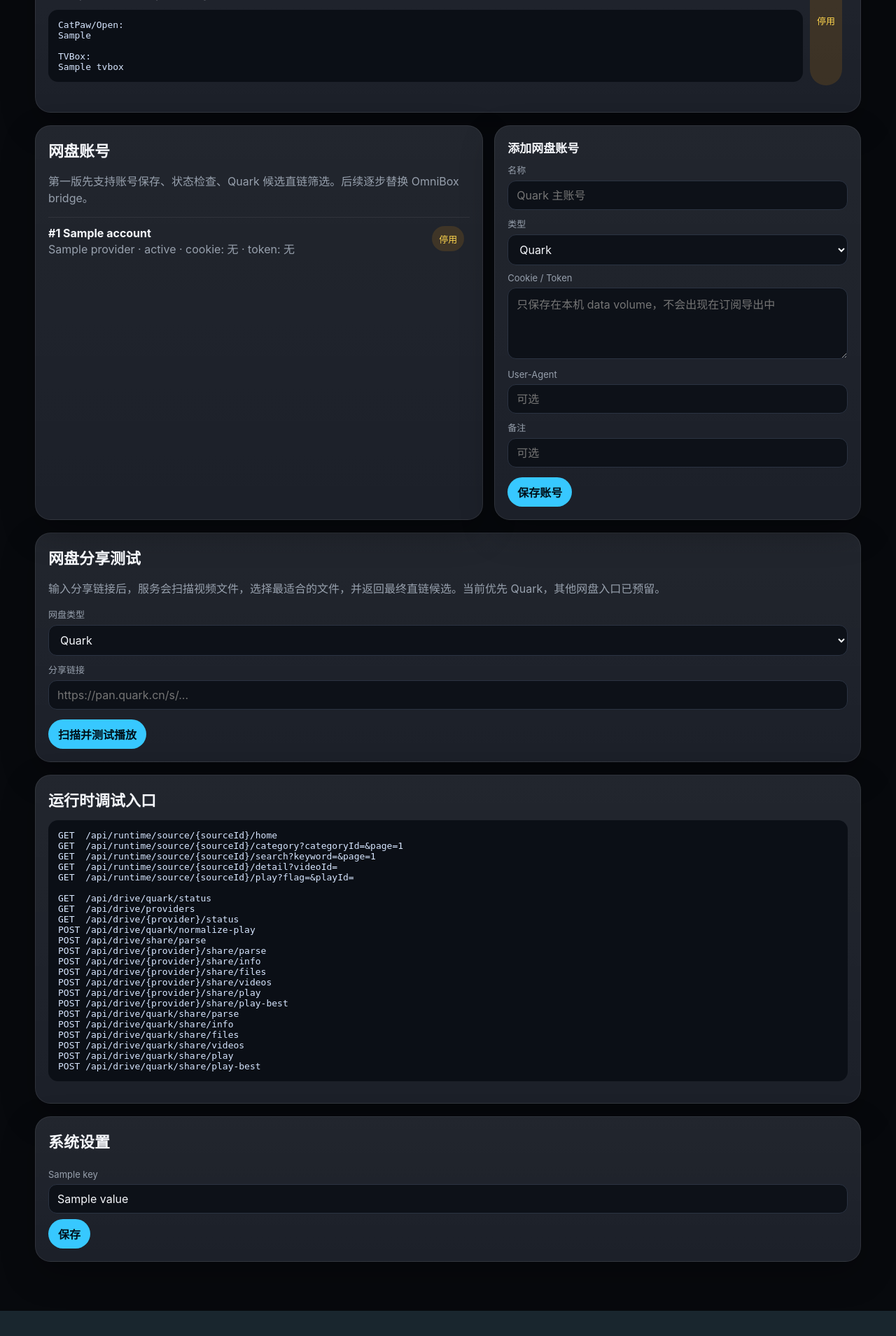
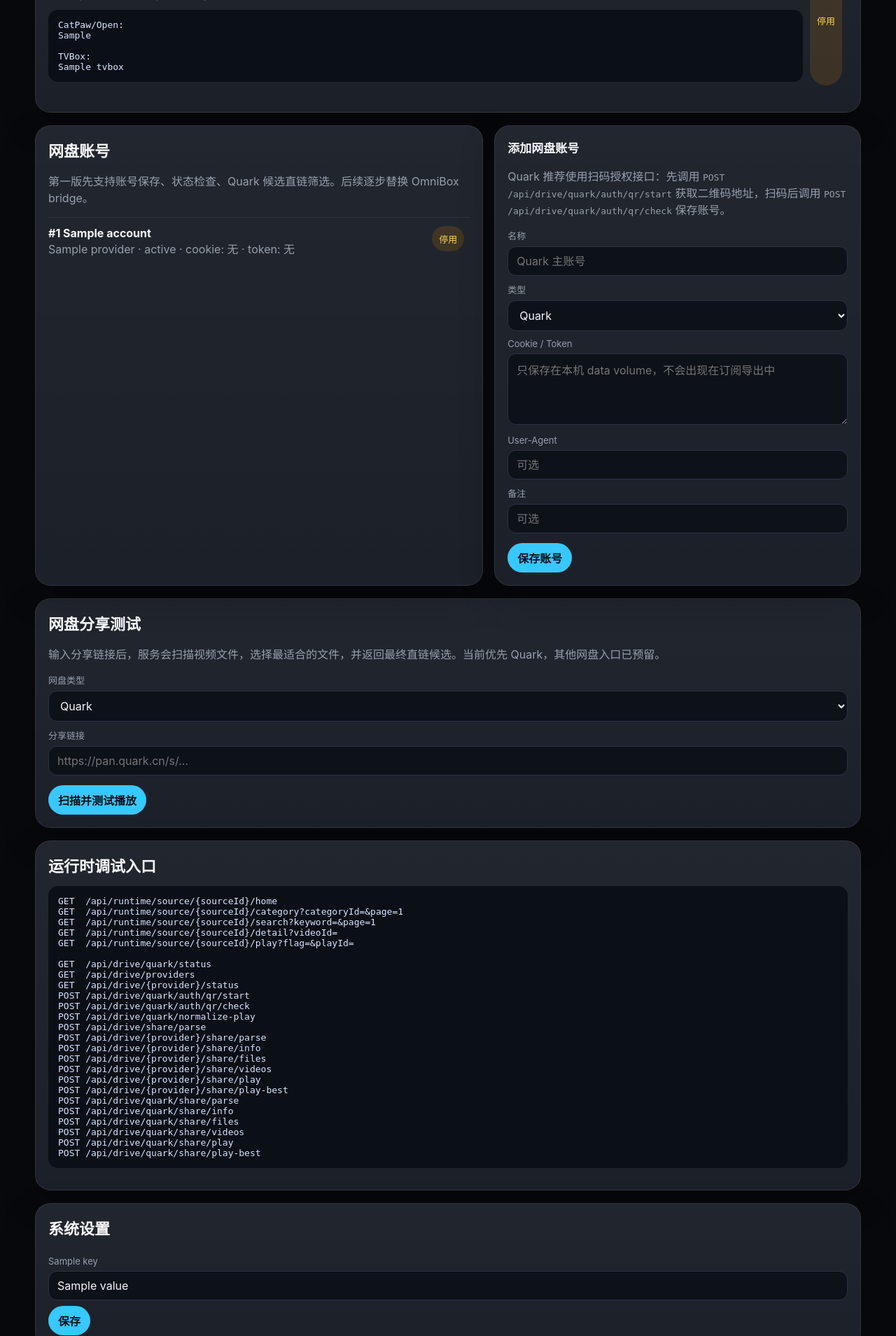
Before and after one commit to colvins/source-service, a FastAPI app: template app/templates/index.html in a window 1280 px wide. Shown: the part 711-2620 px from the top of the page at 70% size. Before the commit the page ends 2584 px from the top, so only its background shows below. Run offline with FastAPI, Linux system fonts and the light colour scheme; the template is opened without the code that fills it: most values are stand-ins (such as "Sample title", 1, 10 or a date in 2020); parts of the project's set-up code (start-up, migrations or seed data) failed here and were passed over.

Commit message:
Add Quark QR auth endpoints

```diff
--- a/app/main.py
+++ b/app/main.py
@@ -28,6 +28,7 @@
     DriveFileListPayload,
     DrivePlayNormalizePayload,
     DrivePlayPayload,
+    QuarkQRCheckPayload,
     DriveSharePayload,
     DriveVideosPayload,
     QuarkFileListPayload,
@@ -37,7 +38,15 @@
     SourcePayload,
     SubscriptionPayload,
 )
-from .quark import QuarkAuthRequired, QuarkClient, QuarkNativeError, quark_has_mobile_auth
+from .quark import (
+    QuarkAuthRequired,
+    QuarkClient,
+    QuarkNativeError,
+    quark_cookie_from_service_ticket,
+    quark_has_mobile_auth,
+    quark_qr_check,
+    quark_qr_start,
+)
 from .runtime import execute_source
 
 app = FastAPI(title="Colvins Source Service", version="0.1.0")
@@ -528,6 +537,49 @@
         )
         updated = conn.execute("SELECT * FROM drive_accounts WHERE id = ?", (account_id,)).fetchone()
         return row_to_drive_account(updated)
+
+
+@app.post("/api/drive/quark/auth/qr/start")
+def start_quark_qr_auth():
+    try:
+        return quark_qr_start()
+    except QuarkNativeError as error:
+        raise HTTPException(status_code=502, detail=str(error)) from error
+
+
+@app.post("/api/drive/quark/auth/qr/check")
+def check_quark_qr_auth(payload: QuarkQRCheckPayload):
+    try:
+        status = quark_qr_check(payload.token)
+        if not status.get("ready"):
+            return status
+        cookie = quark_cookie_from_service_ticket(status["serviceTicket"])
+    except QuarkNativeError as error:
+        raise HTTPException(status_code=502, detail=str(error)) from error
+
+    result = {
+        "ready": True,
+        "hasCookie": bool(cookie),
+        "mobileAuthReady": quark_has_mobile_auth(cookie),
+    }
+    if payload.saveAccount:
+        with get_conn() as conn:
+            cur = conn.execute(
+                """
+                INSERT INTO drive_accounts (name, provider, enabled, sort_order, cookie, token, user_agent, notes, status)
+                VALUES (?, 'quark', 1, 0, ?, '', ?, ?, ?)
+                """,
+                (
+                    payload.name or "Quark",
+                    cookie,
+                    "",
+                    "Created by Quark QR auth.",
+                    "configured-mobile" if quark_has_mobile_auth(cookie) else "configured",
+                ),
+            )
+            row = conn.execute("SELECT * FROM drive_accounts WHERE id = ?", (cur.lastrowid,)).fetchone()
+            result["account"] = row_to_drive_account(row)
+    return result
 
 
 @app.get("/api/admin/settings")
--- a/app/models.py
+++ b/app/models.py
@@ -44,6 +44,12 @@
     payload: Any
 
 
+class QuarkQRCheckPayload(BaseModel):
+    token: str
+    name: str = "Quark"
+    saveAccount: bool = True
+
+
 class DriveSharePayload(BaseModel):
     shareURL: str
 
--- a/app/quark.py
+++ b/app/quark.py
@@ -4,10 +4,12 @@
 import random
 import re
 import time
+import uuid
 from typing import Any
+from http.cookiejar import CookieJar
 from urllib.error import HTTPError, URLError
 from urllib.parse import urlencode
-from urllib.request import Request, urlopen
+from urllib.request import HTTPCookieProcessor, Request, build_opener, urlopen
 
 
 class QuarkNativeError(RuntimeError):
@@ -39,6 +41,68 @@
 def quark_has_mobile_auth(cookie: str) -> bool:
     params = quark_cookie_mobile_params(cookie)
     return all(params.get(key) for key in ("kps", "sign", "vcode"))
+
+
+def quark_qr_start() -> dict[str, str]:
+    request_id = str(uuid.uuid4())
+    url = "https://uop.quark.cn/cas/ajax/getTokenForQrcodeLogin?" + urlencode(
+        {"client_id": "532", "v": "1.2", "request_id": request_id}
+    )
+    request = Request(url, headers={"User-Agent": DEFAULT_UA, "Accept": "application/json"})
+    try:
+        with urlopen(request, timeout=20) as response:
+            payload = json.loads(response.read().decode("utf-8") or "{}")
+    except (HTTPError, URLError, json.JSONDecodeError) as error:
+        raise QuarkNativeError(f"Quark QR start failed: {error}") from error
+    token = (((payload.get("data") or {}).get("members") or {}).get("token") or "").strip()
+    if payload.get("status") != 2000000 or not token:
+        raise QuarkNativeError(payload.get("message") or "Quark QR token is empty.")
+    qr_url = "https://su.quark.cn/4_eMHBJ?" + urlencode(
+        {
+            "token": token,
+            "client_id": "532",
+            "ssb": "weblogin",
+            "uc_param_str": "",
+            "uc_biz_str": "S:custom|OPT:SAREA@0|OPT:IMMERSIVE@1|OPT:BACK_BTN_STYLE@0",
+        }
+    )
+    return {"token": token, "qrURL": qr_url}
+
+
+def quark_qr_check(token: str) -> dict[str, Any]:
+    request_id = str(uuid.uuid4())
+    url = "https://uop.quark.cn/cas/ajax/getServiceTicketByQrcodeToken?" + urlencode(
+        {"client_id": "532", "v": "1.2", "token": token, "request_id": request_id}
+    )
+    request = Request(url, headers={"User-Agent": DEFAULT_UA, "Accept": "application/json"})
+    try:
+        with urlopen(request, timeout=20) as response:
+            payload = json.loads(response.read().decode("utf-8") or "{}")
+    except (HTTPError, URLError, json.JSONDecodeError) as error:
+        raise QuarkNativeError(f"Quark QR check failed: {error}") from error
+    ticket = (((payload.get("data") or {}).get("members") or {}).get("service_ticket") or "").strip()
+    if payload.get("status") == 2000000 and ticket:
+        return {"ready": True, "serviceTicket": ticket, "rawStatus": payload.get("status")}
+    return {"ready": False, "rawStatus": payload.get("status"), "message": payload.get("message", "waiting")}
+
+
+def quark_cookie_from_service_ticket(service_ticket: str) -> str:
+    jar = CookieJar()
+    opener = build_opener(HTTPCookieProcessor(jar))
+    url = "https://pan.quark.cn/account/info?" + urlencode({"st": service_ticket, "lw": "scan"})
+    request = Request(url, headers={"User-Agent": DEFAULT_UA, "Accept": "application/json"})
+    try:
+        opener.open(request, timeout=20).read()
+    except (HTTPError, URLError) as error:
+        raise QuarkNativeError(f"Quark account info failed: {error}") from error
+    cookies = [
+        f"{cookie.name}={cookie.value}"
+        for cookie in jar
+        if cookie.domain and "quark.cn" in cookie.domain
+    ]
+    if not cookies:
+        raise QuarkNativeError("Quark login did not return cookies.")
+    return "; ".join(cookies)
 
 
 class QuarkClient:
--- a/app/templates/index.html
+++ b/app/templates/index.html
@@ -206,6 +206,7 @@
 
       <form class="card" method="post" action="/admin/drive-accounts">
         <h3>添加网盘账号</h3>
+        <p class="muted">Quark 推荐使用扫码授权接口：先调用 <code>POST /api/drive/quark/auth/qr/start</code> 获取二维码地址，扫码后调用 <code>POST /api/drive/quark/auth/qr/check</code> 保存账号。</p>
         <label>名称</label>
         <input name="name" placeholder="Quark 主账号" required />
         <label>类型</label>
@@ -262,6 +263,8 @@
 GET  /api/drive/quark/status
 GET  /api/drive/providers
 GET  /api/drive/{provider}/status
+POST /api/drive/quark/auth/qr/start
+POST /api/drive/quark/auth/qr/check
 POST /api/drive/quark/normalize-play
 POST /api/drive/share/parse
 POST /api/drive/{provider}/share/parse
```
